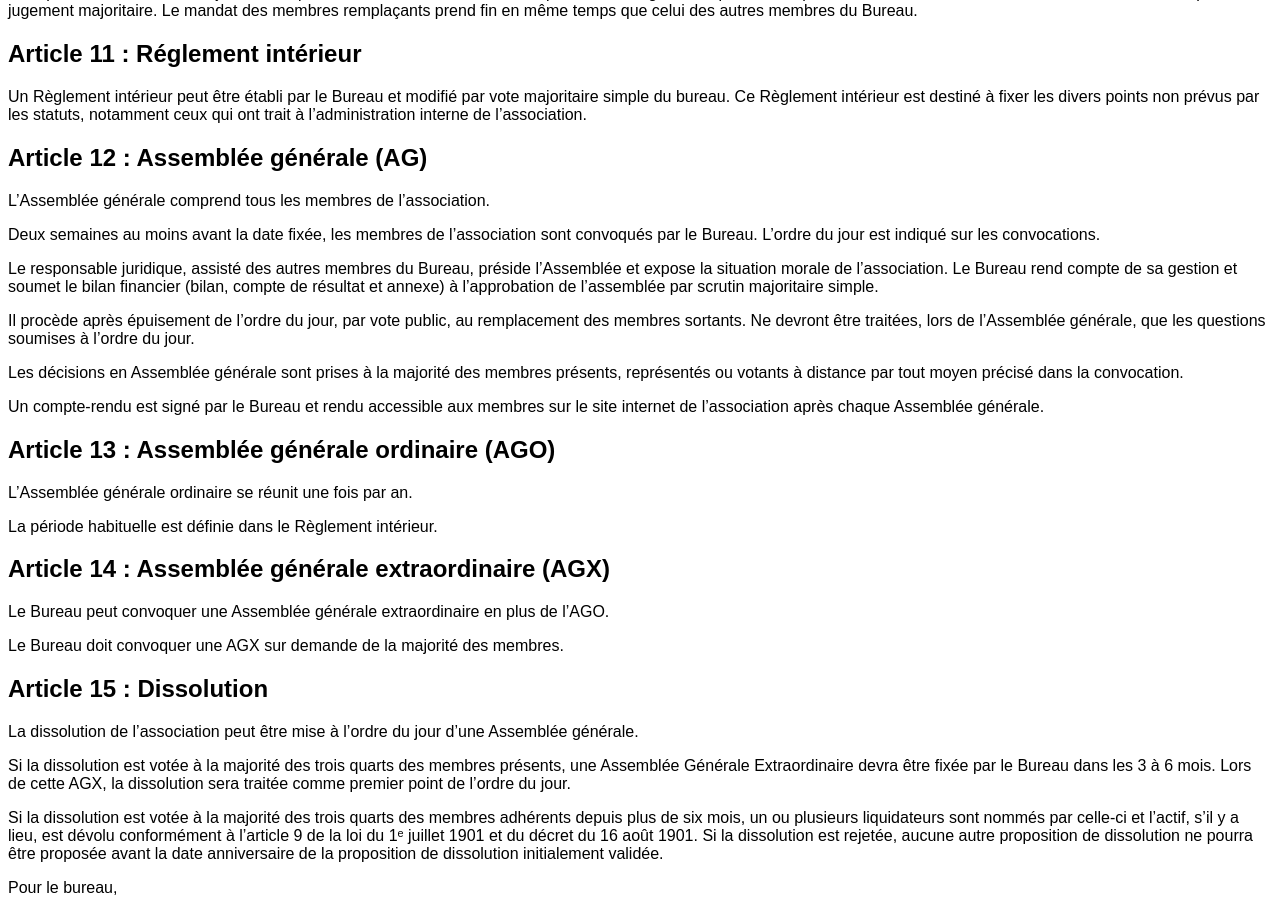
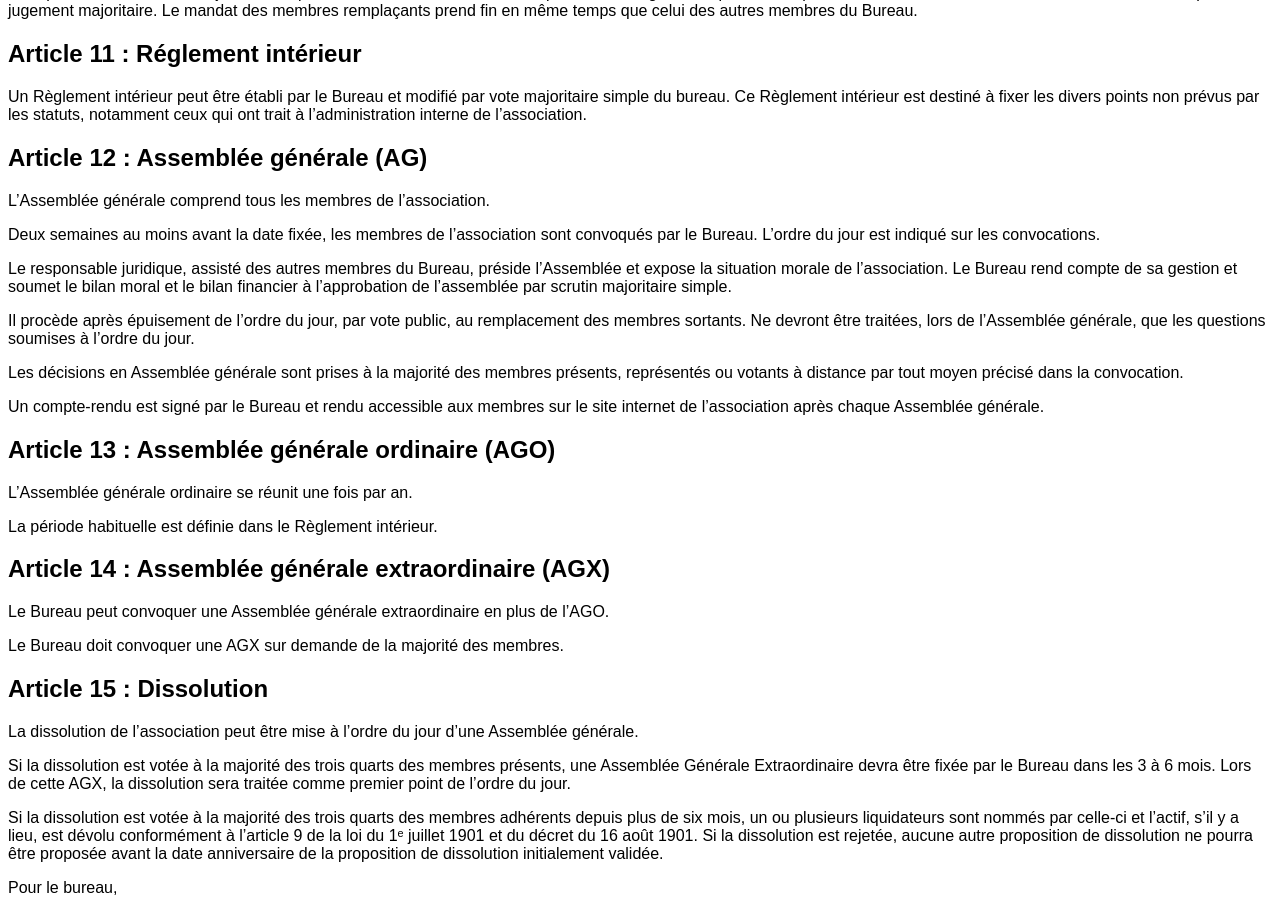
Before and after one commit to mes-aides/vie-associative, a Jekyll site: the page built from statuts.md, in a window 1280 px wide and 900 px high, scrolled down 1496 px. Built offline with Jekyll 4.4.1, drawn with Linux system fonts in a browser that asks for light colours.

Commit message:
Utilise les termes d'usage pour les bilans présentés en AG
Co-Authored-By: Matti Schneider <gh@mattischneider.fr>

```diff
--- a/statuts.md
+++ b/statuts.md
@@ -87,7 +87,7 @@ L’Assemblée générale comprend tous les membres de l’association.
 
 Deux semaines au moins avant la date fixée, les membres de l’association sont convoqués par le Bureau. L’ordre du jour est indiqué sur les convocations.
 
-Le responsable juridique, assisté des autres membres du Bureau, préside l’Assemblée et expose la situation morale de l’association. Le Bureau rend compte de sa gestion et soumet le bilan financier (bilan, compte de résultat et annexe) à l’approbation de l’assemblée par scrutin majoritaire simple.
+Le responsable juridique, assisté des autres membres du Bureau, préside l’Assemblée et expose la situation morale de l’association. Le Bureau rend compte de sa gestion et soumet le bilan moral et le bilan financier à l’approbation de l’assemblée par scrutin majoritaire simple.
 
 Il procède après épuisement de l’ordre du jour, par vote public, au remplacement des membres sortants. Ne devront être traitées, lors de l’Assemblée générale, que les questions soumises à l’ordre du jour.
 
```
